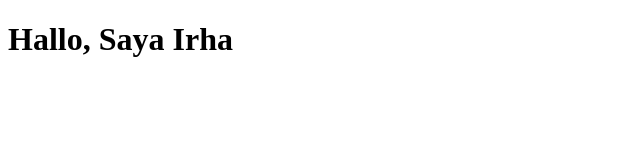
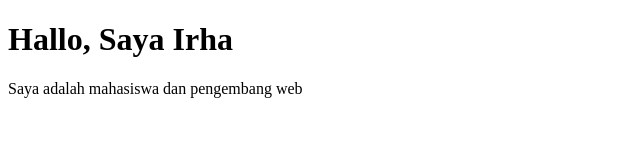
Before and after one commit to irha-web/web_portofolio, a plain HTML site: page index.html in a window 1280 px wide. Shown: the whole page, without its empty margins (0-640 px from the left). Drawn offline with Linux system fonts and the light colour scheme.

Commit message:
menambahkan deskripsi di halaman index

```diff
--- a/index.html
+++ b/index.html
@@ -7,5 +7,6 @@
 </head>
 <body>
     <h1>Hallo, Saya Irha</h1>
+    <p>Saya adalah mahasiswa dan pengembang web</p>
 </body>
 </html>
```
